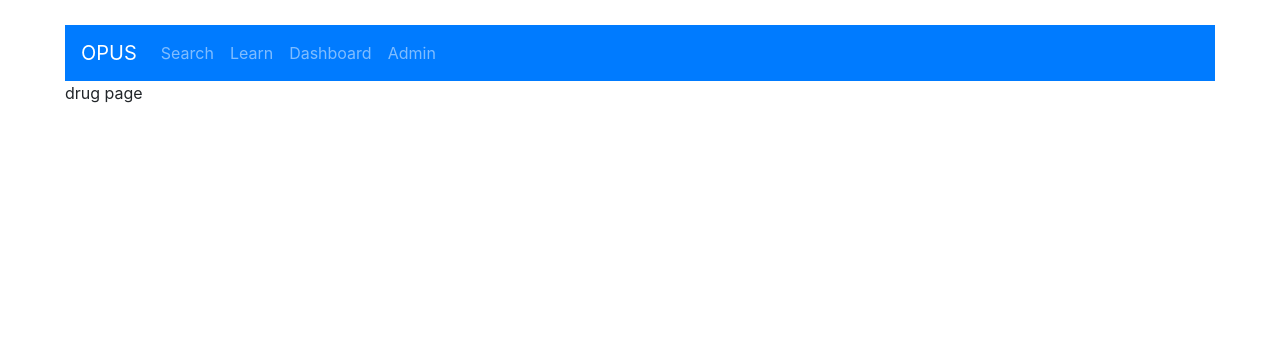
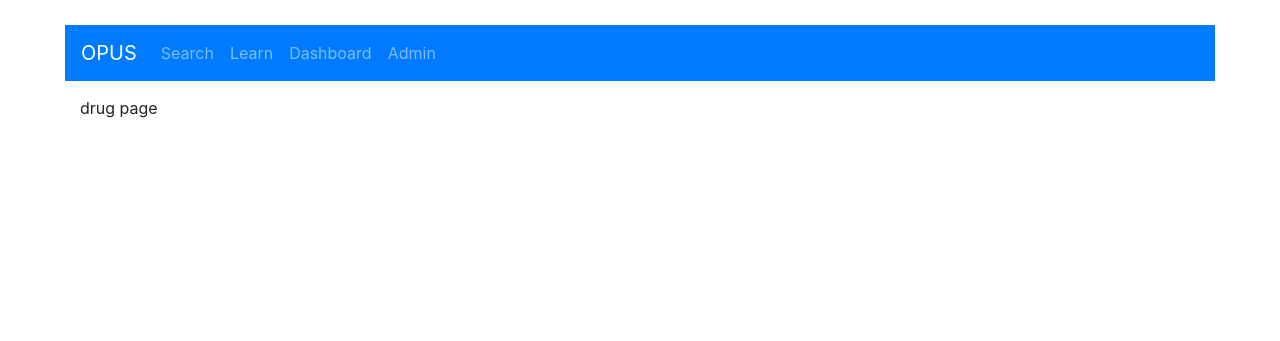
Before and after one commit to Cooltie1/opus, a Django app: template templates/opusapp/drug.html in a window 1280 px wide. Shown: the top 341 px of the page. Run offline with Django 3.2, Linux system fonts and the light colour scheme; the template is opened without the code that fills it, so the values that code supplies are empty; some libraries are stand-ins or nearby versions.

Commit message:
added padding to all content

```diff
--- a/opus/static/css/styles.css
+++ b/opus/static/css/styles.css
@@ -17,3 +17,7 @@ body {
     margin: auto;
     padding: 25px;
 }
+
+.content-style {
+    padding: 15px;
+}
--- a/templates/base.html
+++ b/templates/base.html
@@ -24,9 +24,10 @@
               </div>
             </div>
           </nav>
+        <div class="content-style">
         {% block content %}
         {% endblock %}
-
+        </div>
         <script src="https://cdnjs.cloudflare.com/ajax/libs/jquery/3.5.1/jquery.min.js"></script>
         <script src="https://cdn.jsdelivr.net/npm/bootstrap@4.5.3/dist/js/bootstrap.bundle.min.js"></script>
         <script src="https://cdnjs.cloudflare.com/ajax/libs/jquery-easing/1.4.1/jquery.easing.min.js"></script>
```
